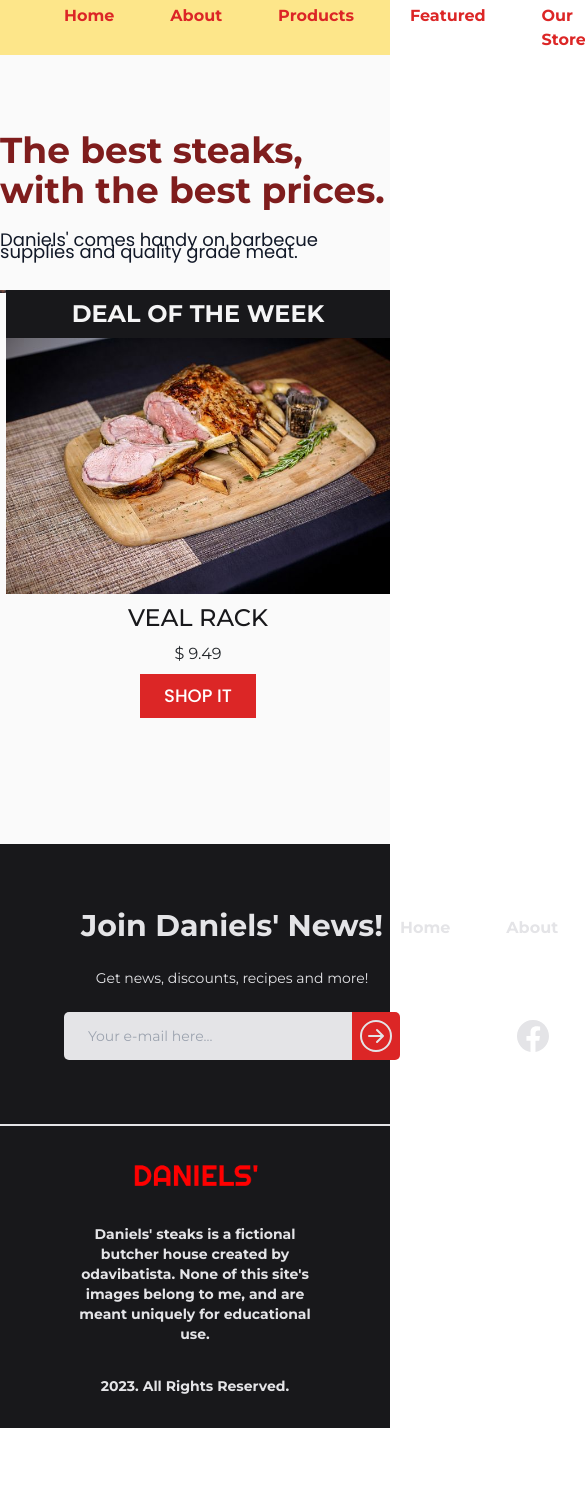
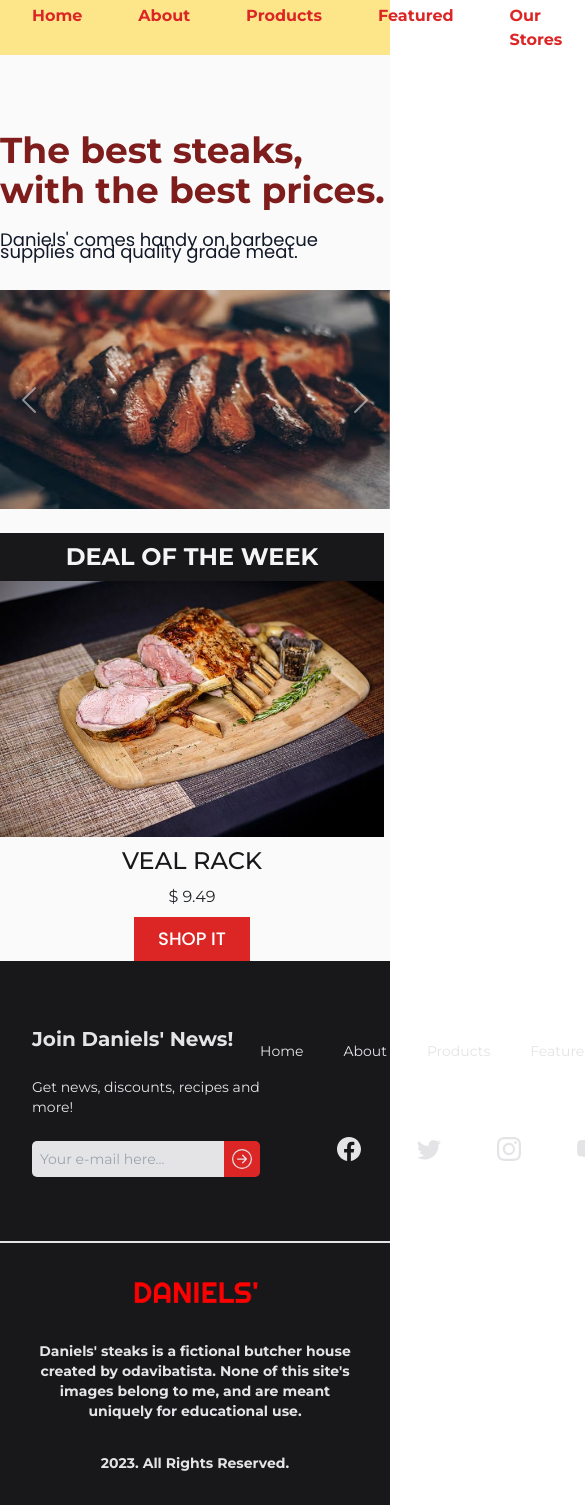
Before and after one commit to odavibatista/nuxt-trial, a Nuxt app: page / in a window 390 px wide. Shown: the top 1505 px of the page, 585 px wide, since content can reach past the window. Before the commit the page ends 1428 px from the top, so only its background shows below. Built offline with nearby package versions, Linux system fonts and the light colour scheme.

Commit message:
styles(components): added some tailwind breakpoints to headder, footer and index page

```diff
--- a/components/footer/index.vue
+++ b/components/footer/index.vue
@@ -4,19 +4,20 @@ const styles = {
     p: 'pt-4 pb-2 font-bold',
     brand: 'w-32',
     top: {
-        div: 'flex flex-row justify-between items-center px-16 py-16 bg-zinc-900',
-        left: 'flex flex-col gap-4',
+        div: 'flex flex-row justify-between items-center px-8 lg:px-16 py-16 bg-zinc-900',
+        left: 'flex flex-col gap-4  text-left lg:text-center',
         right: 'flex flex-col gap-14',
-        linksDiv: 'flex flex-row gap-14',
+        linksDiv: 'flex flex-row gap-10 lg:gap-14',
         socialLinks: 'flex flex-row gap-14 justify-center',
         span: 'flex flex-row gap-0',
-        input: 'bg-zinc-200 w-72 p-2 px-4 text-zinc-600 border-none',
-        button: 'h-12 w-12 bg-red-600 grid place-content-center',
-        h5: 'font-bold text-3xl font-ms'
+        input: 'bg-zinc-200 h-9 w-48 xl:w-72 p-2 xl:px-4  xl:h-12 text-zinc-600 border-none',
+        button: 'w-9 h-9 xl:h-12 xl:w-12 bg-red-600 grid place-content-center',
+        buttonIcon: 'h-5 w-5 xl:w-8 xl:h-8',
+        h5: 'font-bold xl:text-3xl text-xl font-ms'
     },
-    bottom: 'border-t-2 border-zinc-200 bg-zinc-900 flex flex-col px-16 py-4 items-center',
-    links: 'font-bold transition-colors hover:text-red-600 text-base font-ms',
-    icons: 'hover:text-red-600 transition-colors duration-300 ease-in-out w-8 h-8'
+    bottom: 'border-t-2 border-zinc-200 bg-zinc-900 flex flex-col px-8 lg:px-16 py-4 items-center',
+    links: 'font-md transition-colors hover:text-red-600 lg:text-sm xl:text-base font-ms',
+    icons: 'hover:text-red-600 transition-colors duration-300 ease-in-out w-6 h-6 lg:w-8 lg:h-8'
 }
 </script>
 
@@ -38,7 +39,7 @@ const styles = {
                             width="16"
                             height="16"
                             fill="currentColor"
-                            class="w-8 h-8"
+                            :class="styles.top.buttonIcon"
                             viewBox="0 0 16 16"
                         >
                             <path
--- a/components/header/index.vue
+++ b/components/header/index.vue
@@ -1,6 +1,6 @@
 <script setup>
 const styles = {
-    header: 'flex flex-row justify-between items-center fixed h-[55px] w-full px-16 bg-amber-200 z-1',
+    header: 'flex flex-row justify-between items-center fixed h-[55px] w-full px-8 lg:px-16 bg-amber-200 z-1',
     div: 'flex gap-14',
     links: 'text-red-600 font-bold transition-colors hover:text-red-800 text-base font-ms',
     brand: 'w-[140px] hover:brightness-50 transition-all duration-300 ease-in-out cursor-pointer hover:scale-[1.01]'
--- a/pages/index.vue
+++ b/pages/index.vue
@@ -9,16 +9,20 @@ useHead({
 })
 
 const styles = {
+    container: "",
     h1: 'text-4xl text-red-900 font-bold font-ms',
     sub: 'text-lg text-gray-900 font-pp leading-3 pt-4',
     divs:   {
-        carousel: 'flex flex-row align-center justify-between pt-8',
+        carousel: 'flex flex-col lg:flex-row align-center justify-between pt-8 w-full gap-4',
         deal_title: "font-ms uppercase text-2xl text-zinc-100 font-bold bg-zinc-900 w-96 text-center py-2",
-        deal_img: "w-96",
+        deal_img: "w-full",
         deal_div: "flex flex-col justify-center items-center text-center gap-2 font-ms",
         h6: "text-2xl text-zinc-900 font-medium uppercase font-medium",
         button: "bg-red-600 py-2 px-4 text-white font-pp font-medium uppercase text-lg hover:bg-red-800 transition duration-300 ease-in-out",
-    }
+        offer: "flex flex-col w-96",
+    },
+    carousel: "lg:w-[55%] w-full"
+
 }
 
 const carousel = [
@@ -44,8 +48,8 @@ const carousel = [
 <template>
     <div>
         <Header />
-        <Container>
-            <div>
+        <Container :class="styles.container">
+                <div class="flex flex-col">
                     <h1 :class="styles.h1">The best steaks, with the best prices.</h1>
                     <article :class="styles.sub">
                         Daniels' comes handy on barbecue supplies and quality grade meat.
@@ -53,8 +57,8 @@ const carousel = [
                 </div>
 
                 <div :class="styles.divs.carousel">
-                <Carousel :links="carousel" class="w-[60%]" />
-                <div>
+                    <Carousel :links="carousel" :class="styles.carousel" />
+                    <div :class="styles.divs.offer">
                         <h3 :class="styles.divs.deal_title">Deal of the week</h3>
                         <div :class="styles.divs.deal_div">
                             <img src="/home/deal.jpg" alt="deal of the week" :class="styles.divs.deal_img" />
```
Lines whose indentation alone changed are shown as unchanged.
